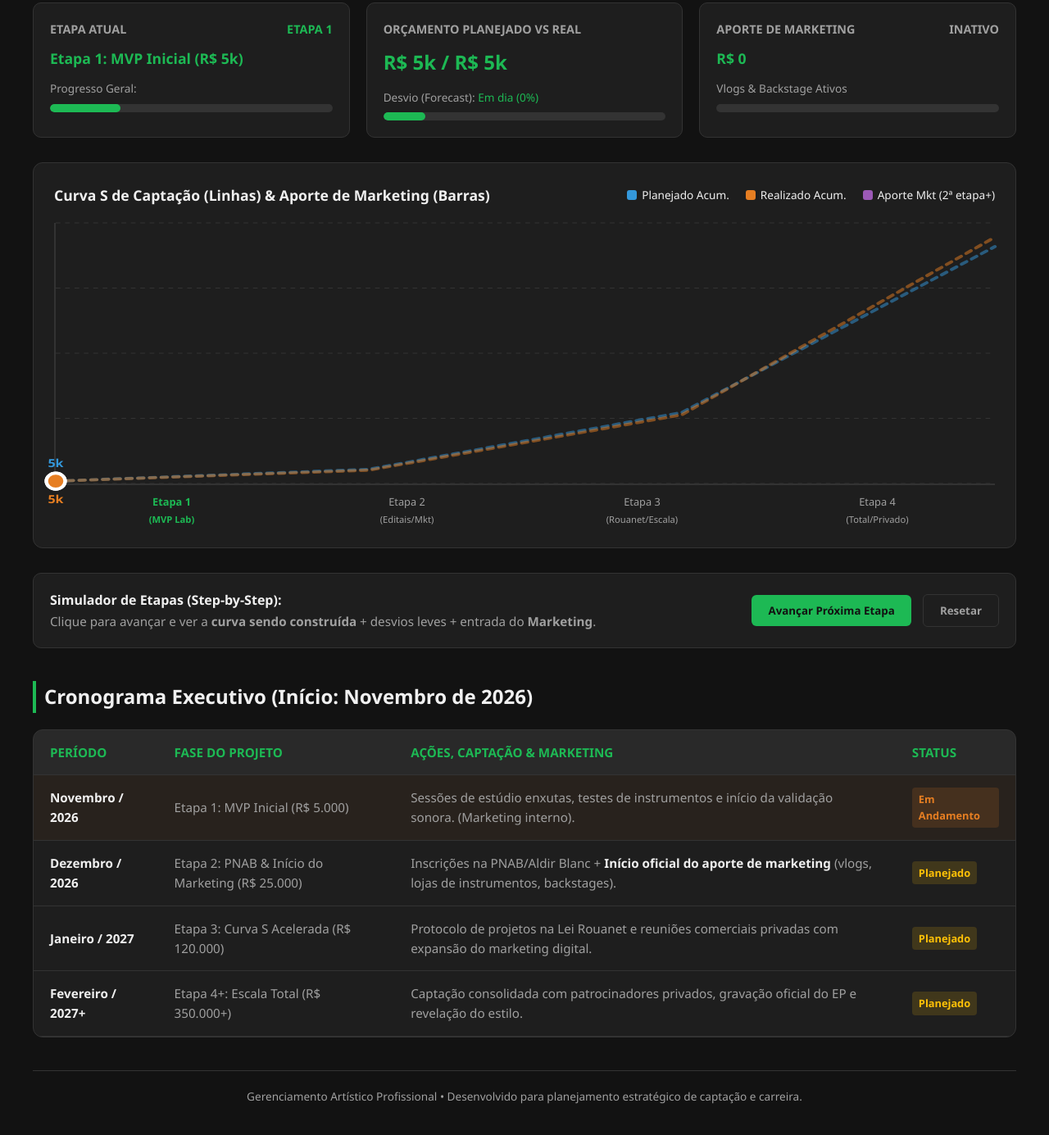
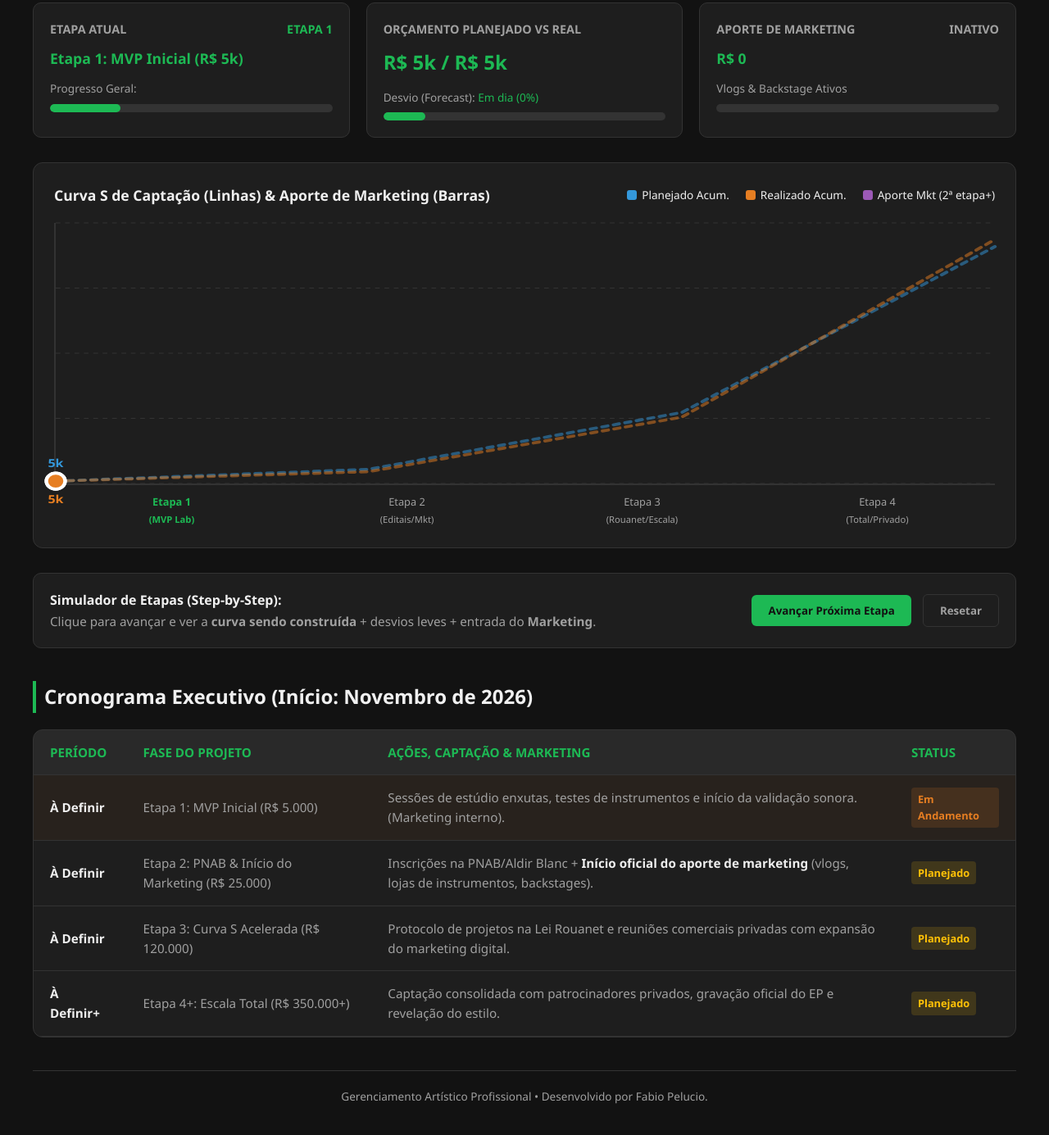
Before and after one commit to peluciof/artistc_planner01, a plain HTML site: page index.html in a window 1280 px wide. Shown: the part 509-1894 px from the top of the page at 82% size. Drawn offline with Linux system fonts and the light colour scheme.

Commit message:
Update project timeline and footer information

```diff
--- a/index.html
+++ b/index.html
@@ -269,25 +269,25 @@
                 </thead>
                 <tbody>
                     <tr id="row-1" style="background: rgba(29, 185, 84, 0.05);">
-                        <td><strong>Novembro / 2026</strong></td>
+                        <td><strong>À Definir</strong></td>
                         <td>Etapa 1: MVP Inicial (R$ 5.000)</td>
                         <td>Sessões de estúdio enxutas, testes de instrumentos e início da validação sonora. (Marketing interno).</td>
                         <td><span class="badge badge-active" id="status-1">Em Andamento</span></td>
                     </tr>
                     <tr id="row-2">
-                        <td><strong>Dezembro / 2026</strong></td>
+                        <td><strong>À Definir</strong></td>
                         <td>Etapa 2: PNAB & Início do Marketing (R$ 25.000)</td>
                         <td>Inscrições na PNAB/Aldir Blanc + <strong>Início oficial do aporte de marketing</strong> (vlogs, lojas de instrumentos, backstages).</td>
                         <td><span class="badge badge-pending" id="status-2">Planejado</span></td>
                     </tr>
                     <tr id="row-3">
-                        <td><strong>Janeiro / 2027</strong></td>
+                        <td><strong>À Definir</strong></td>
                         <td>Etapa 3: Curva S Acelerada (R$ 120.000)</td>
                         <td>Protocolo de projetos na Lei Rouanet e reuniões comerciais privadas com expansão do marketing digital.</td>
                         <td><span class="badge badge-pending" id="status-3">Planejado</span></td>
                     </tr>
                     <tr id="row-4">
-                        <td><strong>Fevereiro / 2027+</strong></td>
+                        <td><strong>À Definir+</strong></td>
                         <td>Etapa 4+: Escala Total (R$ 350.000+)</td>
                         <td>Captação consolidada com patrocinadores privados, gravação oficial do EP e revelação do estilo.</td>
                         <td><span class="badge badge-pending" id="status-4">Planejado</span></td>
@@ -297,16 +297,16 @@
         </div>
 
         <footer>
-            <p>Gerenciamento Artístico Profissional • Desenvolvido para planejamento estratégico de captação e carreira.</p>
+            <p>Gerenciamento Artístico Profissional • Desenvolvido por Fabio Pelucio.</p>
         </footer>
     </div>
 
     <script>
         const dadosEtapas = [
-            { planAcum: [5, 30, 150, 500], realAcum: [5, 28, 145, 520], mktMes: [0, 8, 25, 60], etapasVisiveis: 1 },
-            { planAcum: [5, 30, 150, 500], realAcum: [5, 28, 145, 520], mktMes: [0, 8, 25, 60], etapasVisiveis: 2 },
-            { planAcum: [5, 30, 150, 500], realAcum: [5, 28, 145, 520], mktMes: [0, 8, 25, 60], etapasVisiveis: 3 },
-            { planAcum: [5, 30, 150, 500], realAcum: [5, 28, 145, 520], mktMes: [0, 8, 25, 60], etapasVisiveis: 4 }
+            { planAcum: [5, 30, 150, 500], realAcum: [5, 25, 140, 515], mktMes: [0, 8, 25, 60], etapasVisiveis: 1 },
+            { planAcum: [5, 30, 150, 500], realAcum: [5, 25, 140, 515], mktMes: [0, 8, 25, 60], etapasVisiveis: 2 },
+            { planAcum: [5, 30, 150, 500], realAcum: [5, 25, 140, 515], mktMes: [0, 8, 25, 60], etapasVisiveis: 3 },
+            { planAcum: [5, 30, 150, 500], realAcum: [5, 25, 140, 515], mktMes: [0, 8, 25, 60], etapasVisiveis: 4 }
         ];
 
         const MAX_VALOR = 550;
@@ -409,9 +409,9 @@
         function atualizarDashboardETabela() {
             const etapasInfo = [
                 { nome: "Etapa 1: MVP Inicial (R$ 5k)", faseStr: "Etapa 1", comp: "R$ 5k / R$ 5k", desvio: "Em dia (0%)", progFase: "25%", progCap: "15%", mktStatus: "Inativo", mktVal: "R$ 0", progMkt: "0%" },
-                { nome: "Etapa 2: PNAB & Mkt Ativo (R$ 25k)", faseStr: "Etapa 2", comp: "R$ 30k / R$ 28k", desvio: "-7% (Leve atraso)", progFase: "50%", progCap: "35%", mktStatus: "Ativo", mktVal: "R$ 8.000", progMkt: "25%" },
-                { nome: "Etapa 3: Curva S Acelerada (R$ 120k)", faseStr: "Etapa 3", comp: "R$ 150k / R$ 145k", desvio: "-3% (Quase meta)", progFase: "75%", progCap: "70%", mktStatus: "Escala", mktVal: "R$ 33.000", progMkt: "55%" },
-                { nome: "Etapa 4+: Escala Total (R$ 350k+)", faseStr: "Etapa 4", comp: "R$ 500k / R$ 520k", desvio: "+4% (Superação)", progFase: "100%", progCap: "100%", mktStatus: "Consolidado", mktVal: "R$ 93.000", progMkt: "100%" }
+                { nome: "Etapa 2: PNAB & Mkt Ativo (R$ 25k)", faseStr: "Etapa 2", comp: "R$ 30k / R$ 25k", desvio: "-17% (Atraso)", progFase: "50%", progCap: "35%", mktStatus: "Ativo", mktVal: "R$ 8.000", progMkt: "25%" },
+                { nome: "Etapa 3: Curva S Acelerada (R$ 120k)", faseStr: "Etapa 3", comp: "R$ 150k / R$ 140k", desvio: "-7% (Leve atraso)", progFase: "75%", progCap: "70%", mktStatus: "Escala", mktVal: "R$ 33.000", progMkt: "55%" },
+                { nome: "Etapa 4+: Escala Total (R$ 350k+)", faseStr: "Etapa 4", comp: "R$ 500k / R$ 515k", desvio: "+3% (Superação)", progFase: "100%", progCap: "100%", mktStatus: "Consolidado", mktVal: "R$ 93.000", progMkt: "100%" }
             ];
 
             const e = etapasInfo[etapaAtual - 1];
```
